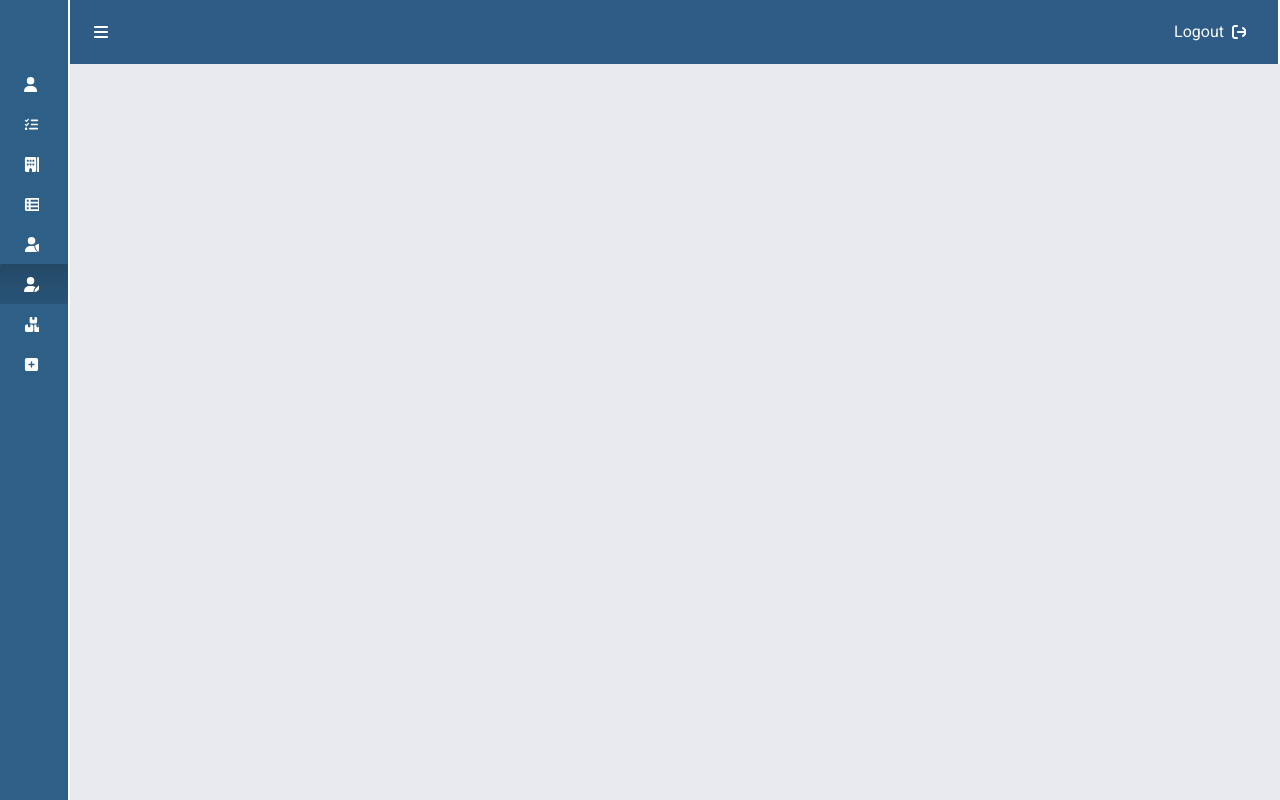
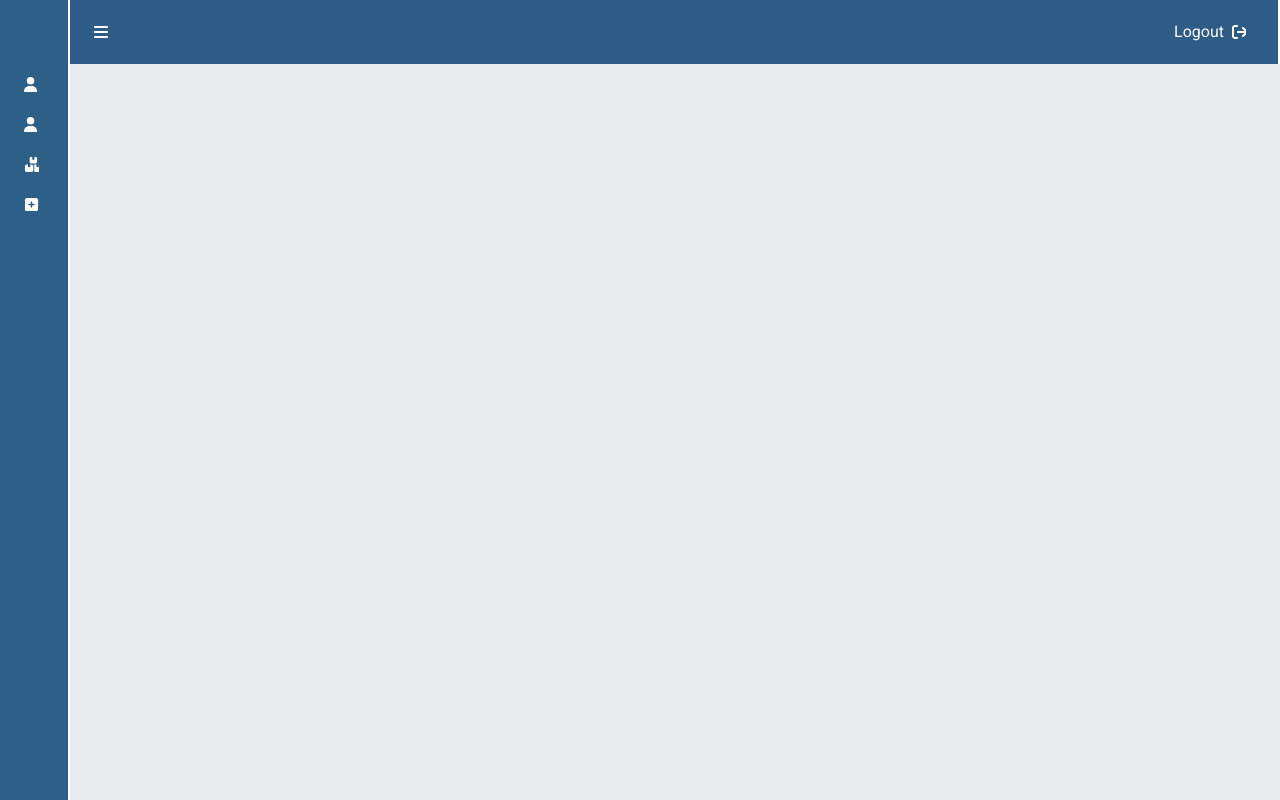
Before and after one commit to asadbek0101/amplify, a React (Create React App) app: page /app/user-manager/1 in a window 1280 px wide. Built offline with nearby package versions, Linux system fonts and the light colour scheme; sample sign-in values are in the browser's storage.

Commit message:
some menu item added

```diff
--- a/src/components/app/SideBarMenu.tsx
+++ b/src/components/app/SideBarMenu.tsx
@@ -66,47 +66,54 @@ export default function SideBarMenu(){
             <SideBarItem
                 key="status"
                 icon={
-                    <TestIcon color="white"/>
+                    <UserIcon color="white"/>
                 }
+                responsiveContent={
+                    <AppMenu
+                        activeTab="users"
+                        onChangeTab={(value: any)=>console.log(value)}
+                        >
+                    <SideBarItem
+                        key="role-manager"
+                        >
+                        Role Manager
+                    </SideBarItem>
+                    <SideBarItem
+                        key="plan"
+                        >
+                        Plan
+                    </SideBarItem>
+                    <SideBarItem
+                        key="status"
                         >
                         Status
                     </SideBarItem>
                     <SideBarItem
                         key="branch"
-                icon={
-                    <BranchIcon color="white"/>
+                        >
+                        Branches
+                    </SideBarItem>
+                    </AppMenu>
                 }
                 >
-                Branch
-            </SideBarItem>
-            <SideBarItem
-                key="plan"
-                icon={
-                    <PlanIcon color="white"/>
-                }
-                >
-                Plan
-            </SideBarItem>
-            <SideBarItem
-                key="role-manager"
-                icon={
-                    <RoleIcon color="white"/>
-                }
-                >
-                Role Manager
-            </SideBarItem>
-            <SideBarItem
-                key="user-manager"
-                icon={
-                    <UsersIcon color="white"/>
-                }
-                >
-                User Manager
+                Users
             </SideBarItem>
             <SideBarItem
                 key="parcel"
                 icon={
                     <BoxsIcon color="white"/>
+                }
+                responsiveContent={
+                    <AppMenu
+                        activeTab="users"
+                        onChangeTab={(value: any)=>console.log(value)}
+                        >
+                    <SideBarItem
+                        key="role-manager"
+                        >
+                        All Parcels
+                    </SideBarItem>
+                    </AppMenu>
                 }
                 >
                 Parcels
```
Lines whose indentation alone changed are shown as unchanged.
